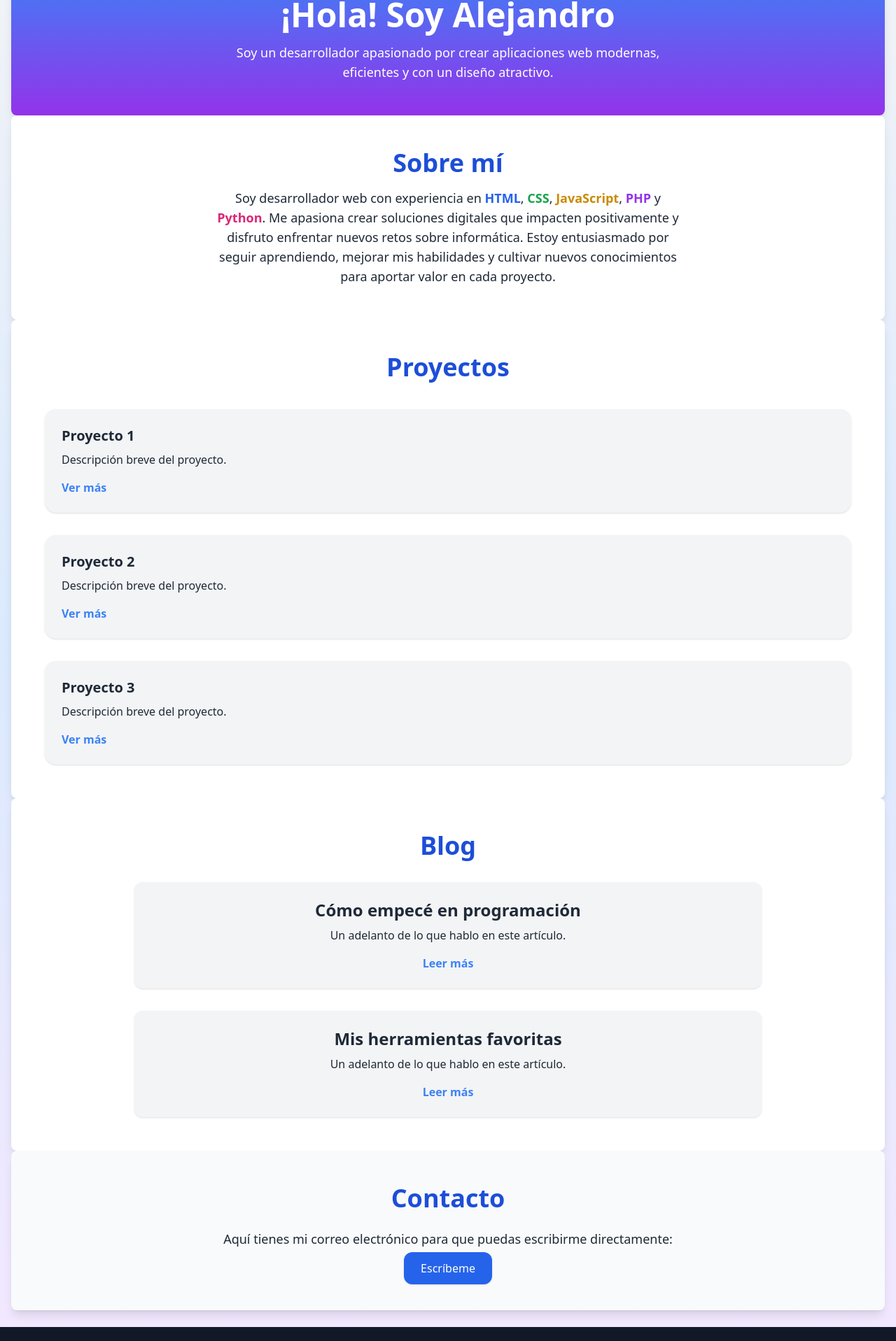
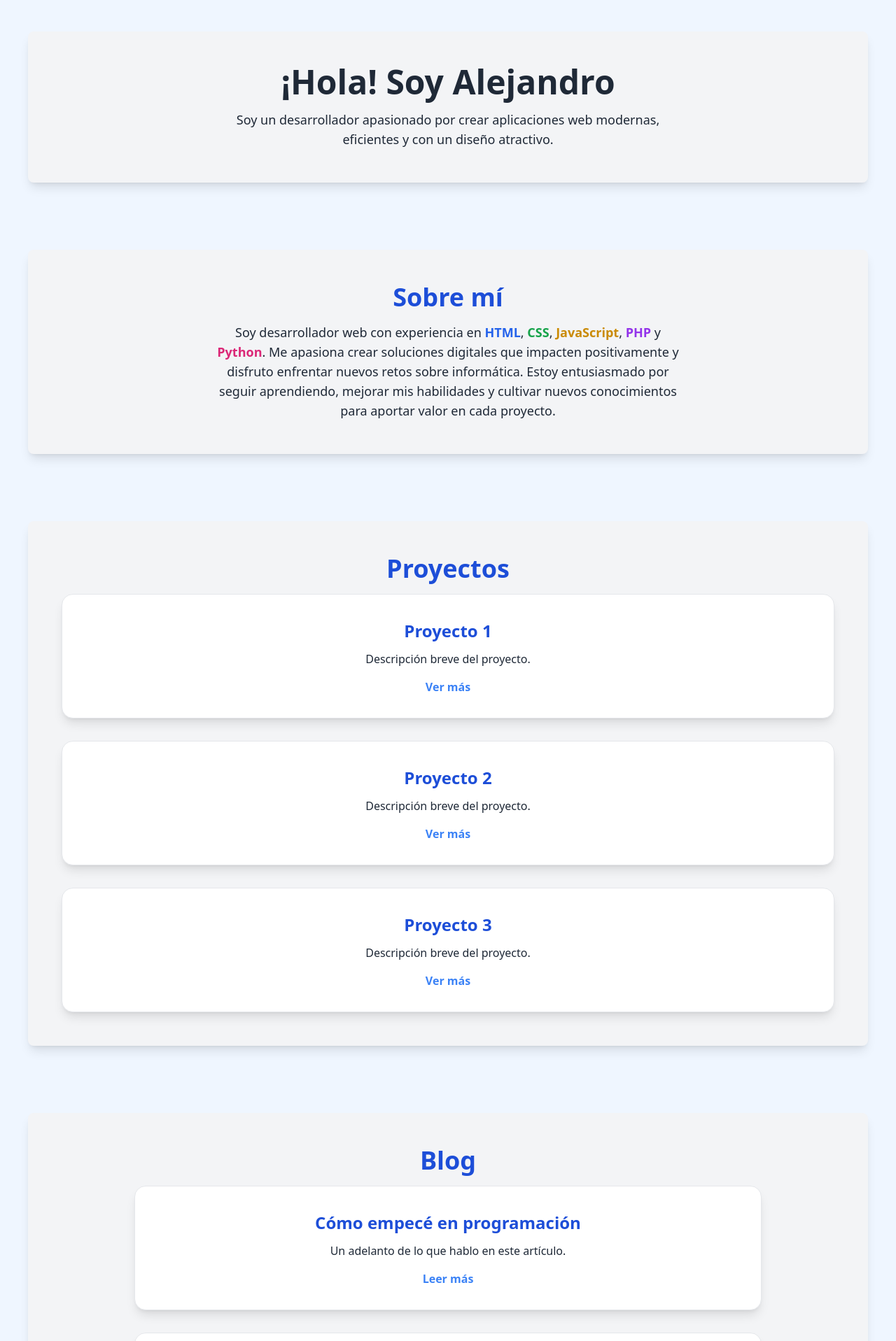
Before and after one commit to Alejjann/Mi-portafolio, a React (Vite) app: page / in a window 1280 px wide. Shown: the part 139-2056 px from the top of the page at 70% size. Built offline with nearby package versions, Linux system fonts and the light colour scheme.

Commit message:
Cambios importantes.tsx

```diff
--- a/src/App.tsx
+++ b/src/App.tsx
@@ -1,4 +1,4 @@
-import { useState } from "react";
+import { useState, useEffect } from "react";
 import Header from "./Components/Header";
 import Hero from "./Components/Hero";
 import About from "./Components/About";
@@ -10,21 +10,35 @@ import Footer from "./Components/Footer";
 const App = () => {
   const [darkMode, setDarkMode] = useState<boolean>(false);
 
+  useEffect(() => {
+    const root = window.document.documentElement;
+    if (darkMode) {
+      root.classList.add("dark");
+    } else {
+      root.classList.remove("dark");
+    }
+  }, [darkMode]);
+
   return (
-    <div
-      className={`font-sans min-h-screen transition-colors duration-500 ${
-        darkMode
-          ? "bg-gradient-to-br from-gray-900 via-blue-900 to-purple-900 text-white"
-          : "bg-gradient-to-br from-gray-100 via-blue-100 to-purple-100 text-gray-900"
-      }`}
-    >
+      <div className={darkMode ? "bg-blue-900 min-h-screen" : "bg-blue-50 min-h-screen"}>
+
       <Header darkMode={darkMode} setDarkMode={setDarkMode} />
       <main className="max-w-7xl mx-auto px-4">
-        <Hero />
-        <About />
-        <Projects darkMode={darkMode} />
-        <Blog darkMode={darkMode} />
-        <Contact darkMode={darkMode} />
+       <section id="hero"className="mt-16 md:mt-24 px-6">
+  <Hero darkMode={darkMode} />
+</section>
+        <section id="sobre-mi"className="mt-16 md:mt-24 px-6">
+          <About darkMode={darkMode} />
+        </section>
+        <section id="proyectos"className="mt-16 md:mt-24 px-6">
+          <Projects darkMode={darkMode} />
+        </section>
+        <section id="blog"className="mt-16 md:mt-24 px-6">
+          <Blog darkMode={darkMode} />
+        </section>
+        <section id="contacto"className="mt-16 md:mt-24 px-6">
+          <Contact darkMode={darkMode} />
+        </section>
       </main>
       <Footer darkMode={darkMode} />
     </div>
--- a/src/Components/About.tsx
+++ b/src/Components/About.tsx
@@ -8,16 +8,12 @@ const About: React.FC<{ darkMode: boolean }> = ({ darkMode }) => (
   whileInView={{ opacity: 1, x: 0 }}
   transition={{ duration: 0.8 }}
   viewport={{ once: true }}
-    className={`p-8 md:p-12 text-center rounded-lg shadow-lg ${
-  darkMode ? "bg-black-700 text-gray-200" : "bg-white text-gray-800"
-}`}
+  className={`p-8 md:p-12 text-center rounded-lg shadow-lg ${darkMode ? "bg-gray-800 text-gray-100" : "bg-gray-100 text-gray-800"}`}
   aria-labelledby="about-title"
   >
 <h2
   id="about-title"
-      className={`text-4xl font-bold mb-4 ${
-        darkMode ? "text-blue-300" : "text-blue-700"
-      }`}
+  className={`text-4xl font-bold mb-4 ${darkMode ? "text-blue-300" : "text-blue-700"}`}
 >
   Sobre mí
 </h2>
--- a/src/Components/Blog.tsx
+++ b/src/Components/Blog.tsx
@@ -24,28 +24,32 @@ const Blog: React.FC<BlogProps> = ({ darkMode }) => (
     whileInView={{ opacity: 1, x: 0 }}
     transition={{ duration: 0.8 }}
     viewport={{ once: true }}
-    className={`p-8 md:p-12 text-center ${darkMode ? "bg-gray-900" : "bg-white"} rounded-lg shadow-lg`}
-    aria-labelledby="blog-title"
+  className={`p-8 md:p-12 text-center rounded-lg shadow-lg ${darkMode ? "bg-gray-800 text-gray-100" : "bg-gray-100 text-gray-800"}`}  aria-labelledby="blog-title"
   >
     <h2
-  id="blog-title"
-  className="text-4xl font-bold mb-8 text-blue-700 dark:text-blue-300"
+ id="about-title"
+  className={`text-4xl font-bold mb-4 ${darkMode ? "text-blue-300" : "text-blue-700"}`}
 >
   Blog
-</h2>
+    </h2>
     <div className="grid grid-cols-1 md:grid-cols-2 gap-8 max-w-4xl mx-auto">
       {articles.map((article, i) => (
         <motion.article
           key={i}
-          whileHover={{ scale: 1.03 }}
-          className={`p-6 rounded-xl shadow transition-colors duration-300 ${darkMode ? "bg-gray-800 text-gray-100" : "bg-gray-100 text-gray-800"}`}
+          whileHover={{ scale: 1.05 }}
+          className={`p-8 rounded-2xl shadow-lg border border-gray-200 dark:border-gray-600 transition-colors duration-300 ${darkMode ? "bg-gray-700 text-gray-100" : "bg-white text-gray-800"}`}
           role="article"
           aria-labelledby={`blog-article-${i}`}
         >
-          <h3 id={`blog-article-${i}`} className="font-bold text-2xl mb-2">
-            {article.title}
-          </h3>
-          <p className="mb-4 text-base">{article.summary}</p>
+         <h3
+        id={`blog-article-${i}`}
+         className={`font-extrabold text-2xl mb-2 px-3 py-1 rounded-md inline-block ${
+         darkMode ? "bg-gray-600 text-blue-400" : "text-blue-700"
+       }`}
+>
+      {article.title}
+</h3>
+          <p className="mb-4"> {article.summary} </p>
           <a
             href={article.link}
             className="text-blue-500 font-semibold hover:underline focus:outline-none focus:ring-2 focus:ring-blue-400 rounded"
--- a/src/Components/Contact.tsx
+++ b/src/Components/Contact.tsx
@@ -11,16 +11,16 @@ const Contact: React.FC<ContactProps> = ({ darkMode }) => (
     whileInView={{ opacity: 1, y: 0 }}
     transition={{ duration: 0.8 }}
     viewport={{ once: true }}
-    className={`p-12 text-center rounded-lg shadow-lg ${darkMode ? "bg-gray-900" : "bg-gray-50"}`}
-    aria-labelledby="contact-title"
+   className={`p-12 rounded-lg shadow-lg text-center ${darkMode ? "bg-gray-800 text-gray-100" : "bg-gray-100 text-gray-800"}`}
+  aria-labelledby="blog-title"
   >
     <h2
-  id="contact-title"
-  className="text-4xl font-bold mb-6 text-blue-700 dark:text-blue-300"
+   id="about-title"
+  className={`text-4xl font-bold mb-4 ${darkMode ? "text-blue-300" : "text-blue-700"}`}
 >
   Contacto
 </h2>
-<p className="mb-4 text-lg text-gray-800 dark:text-gray-200">
+<p className="mb-4 text-lg ">
         Aquí tienes mi correo electrónico para que puedas escribirme directamente:
     </p>
     <a
--- a/src/Components/Footer.tsx
+++ b/src/Components/Footer.tsx
@@ -3,14 +3,15 @@ interface FooterProps {
 }
 
 const Footer: React.FC<FooterProps> = ({ darkMode }) => (
-  <footer
-    className={`w-full ${darkMode ? "bg-gray-800 text-gray-100" : "bg-gray-900 text-white"} text-center p-6 mt-6`}
-    aria-label="Pie de página"
-  >
-    <p className="text-sm text-gray-800 dark:text-gray-100">
-        © 2025 Alejandro. Todos los derechos reservados.
-    </p>
-  </footer>
+ <footer
+  className={`p-6 text-center shadow-inner border-t transition-all duration-500 ${
+    darkMode ? "bg-gray-950 text-gray-300 border-gray-700" : "bg-blue-50 text-gray-800 border-blue-300"
+  }`}
+>
+  <p className="text-sm italic font-light">
+    © 2025 Alejandro. Todos los derechos reservados.
+  </p>
+</footer>
 );
 
 export default Footer;
--- a/src/Components/Header.tsx
+++ b/src/Components/Header.tsx
@@ -5,17 +5,37 @@ interface HeaderProps {
   setDarkMode: Dispatch<SetStateAction<boolean>>;
 }
 
+const navLinks = [
+  { href: "#sobre-mi", label: "Sobre mí" },
+  { href: "#proyectos", label: "Proyectos" },
+  { href: "#blog", label: "Blog" },
+  { href: "#contacto", label: "Contacto" },
+];
+
 const Header: React.FC<HeaderProps> = ({ darkMode, setDarkMode }) => {
   const [open, setOpen] = useState<boolean>(false);
 
   return (
     <header
-      className={`p-6 flex justify-between items-center shadow-md ${
-        darkMode ? "bg-gray-800 text-gray-100" : "bg-gray-900 text-white"
+ className={`p-6 flex justify-between items-center shadow-md transition-colors duration-500 ${
+    darkMode ? "bg-blue-900 text-gray-100" : "bg-blue-100 text-gray-800"
   } relative`}
   aria-label="Encabezado principal"
     >
-<h1 className="text-xl font-bold text-gray-800 dark:text-gray-100">Mi Portafolio</h1>
+      <span className="text-2xl font-bold tracking-wide text-blue-500 dark:text-blue-300">
+    Alejandro
+  </span>
+  <nav className="hidden md:flex gap-8" aria-label="Navegación principal">
+    {navLinks.map((link) => (
+      <a
+        key={link.href}
+        href={link.href}
+        className="font-semibold hover:text-blue-500 dark:hover:text-blue-300 transition-colors duration-300"
+      >
+        {link.label}
+      </a>
+    ))}
+  </nav>
   <button
     onClick={() => setOpen(!open)}
     className="md:hidden text-2xl focus:outline-none focus:ring-2 focus:ring-blue-400 rounded"
@@ -24,32 +44,32 @@ const Header: React.FC<HeaderProps> = ({ darkMode, setDarkMode }) => {
   >
     ☰
   </button>
-      <nav className="hidden md:flex space-x-6" aria-label="Navegación principal">
-        <a href="#sobre-mi" className="hover:text-blue-400 transition">Sobre mí</a>
-        <a href="#proyectos" className="hover:text-blue-400 transition">Proyectos</a>
-        <a href="#blog" className="hover:text-blue-400 transition">Blog</a>
-        <a href="#contacto" className="hover:text-blue-400 transition">Contacto</a>
-      </nav>
-
-      {open && (
-        <nav
-          className="absolute top-16 left-0 w-full bg-gray-800 flex flex-col items-center space-y-4 p-6 md:hidden z-50"
-          aria-label="Menú móvil"
-        >
-          <a href="#sobre-mi" onClick={() => setOpen(false)} className="text-gray-100 hover:text-blue-400 transition">Sobre mí</a>
-          <a href="#proyectos" onClick={() => setOpen(false)} className="text-gray-100 hover:text-blue-400 transition">Proyectos</a>
-          <a href="#blog" onClick={() => setOpen(false)} className="text-gray-100 hover:text-blue-400 transition">Blog</a>
-          <a href="#contacto" onClick={() => setOpen(false)} className="text-gray-100 hover:text-blue-400 transition">Contacto</a>
-        </nav>
-      )}
-
   <button
     onClick={() => setDarkMode(!darkMode)}
-        className="ml-4 px-4 py-2 rounded-lg bg-blue-600 text-white hover:bg-blue-700 transition focus:outline-none focus:ring-2 focus:ring-blue-400"
+    className="ml-4 px-4 py-2 rounded-lg bg-blue-500 hover:bg-blue-600 text-white transition duration-300"
     aria-label={`Activar modo ${darkMode ? "claro" : "oscuro"}`}
   >
     {darkMode ? "🌙 Oscuro" : "☀️ Claro"}
   </button>
+  {open && (
+    <nav
+      className={`absolute top-16 left-0 w-full z-50 shadow-lg rounded-b-xl p-6 flex flex-col items-center gap-6 transition-colors duration-500 ${
+        darkMode ? "bg-gray-800 text-gray-100" : "bg-gray-900 text-white"
+      } md:hidden`}
+      aria-label="Menú móvil"
+    >
+      {navLinks.map((link) => (
+        <a
+          key={link.href}
+          href={link.href}
+          onClick={() => setOpen(false)}
+          className="font-semibold text-lg hover:text-blue-500 dark:hover:text-blue-300 transition-colors duration-300"
+        >
+          {link.label}
+        </a>
+      ))}
+    </nav>
+  )}
 </header>
   );
 };
--- a/src/Components/Hero.tsx
+++ b/src/Components/Hero.tsx
@@ -1,11 +1,13 @@
 import { motion } from "framer-motion";
 
-const Hero: React.FC = () => (
+const Hero: React.FC<{ darkMode: boolean }> = ({ darkMode }) => (
   <motion.section
     initial={{ opacity: 0, y: -50 }}
     animate={{ opacity: 1, y: 0 }}
     transition={{ duration: 0.8 }}
-  className="p-12 text-center bg-gradient-to-r from-blue-500 to-purple-600 text-white rounded-lg shadow-lg dark:bg-gray-800 dark:text-gray-200"
+    className={`p-12 text-center rounded-lg shadow-lg ${
+      darkMode ? "bg-gray-800 text-gray-100" : "bg-gray-100 text-gray-800"
+    }`}
     aria-labelledby="hero-title"
   >
     <h2 id="hero-title" className="text-5xl font-bold mb-4">
--- a/src/Components/Projects.tsx
+++ b/src/Components/Projects.tsx
@@ -11,24 +11,29 @@ const Projects: React.FC<ProjectsProps> = ({ darkMode }) => (
     whileInView={{ opacity: 1, y: 0 }}
     transition={{ duration: 0.8 }}
     viewport={{ once: true }}
-    className={`p-12 ${darkMode ? "bg-gray-800" : "bg-white"} rounded-lg shadow-lg`}
-    aria-labelledby="projects-title"
+  className={`p-8 md:p-12 text-center rounded-lg shadow-lg ${darkMode ? "bg-gray-800 text-gray-100" : "bg-gray-100 text-gray-800"}`}  aria-labelledby="projects-title"
   >
     <h2
-  id="projects-title"
-  className="text-4xl font-bold mb-10 text-center text-blue-700 dark:text-blue-300"
+ id="about-title"
+  className={`text-4xl font-bold mb-4 ${darkMode ? "text-blue-300" : "text-blue-700"}`}
 >
   Proyectos
 </h2>
     <div className="grid grid-cols-1 md:grid-cols-3 gap-8 max-w-6xl mx-auto">
       {[1, 2, 3].map((p) => (
+
   <motion.article
            key={p}
   whileHover={{ scale: 1.05 }}
-          className={`p-6 rounded-2xl shadow transition-colors duration-300 ${darkMode ? "bg-gray-700 text-gray-100" : "bg-gray-100 text-gray-800"}`}
+  className={`p-8 rounded-2xl shadow-lg border border-gray-200 dark:border-gray-600 transition-colors duration-300 ${darkMode ? "bg-gray-700 text-gray-100" : "bg-white text-gray-800"}`}
   aria-labelledby={`project-title-${p}`}
 >
-          <h3 id={`project-title-${p}`} className="font-bold text-xl mb-2 text-gray-800 dark:text-gray-100">
+<h3
+  id={`project-title-${p}`}
+  className={`font-extrabold text-2xl mb-2 px-3 py-1 rounded-md inline-block ${
+    darkMode ? "bg-gray-600 text-blue-400" : "text-blue-700"
+  }`}
+>
   Proyecto {p}
 </h3>
   <p className="mb-4">Descripción breve del proyecto.</p>
--- a/tailwind.config.js
+++ b/tailwind.config.js
@@ -1,11 +1,9 @@
-// tailwind.config.js
 module.exports = {
+  darkMode: 'class', // <--- esto es importante
   content: [
     "./index.html",
     "./src/**/*.{js,ts,jsx,tsx}",
   ],
-  theme: {
-    extend: {},
-  },
+  theme: { extend: {} },
   plugins: [],
 }
```
Lines whose indentation alone changed are shown as unchanged.
